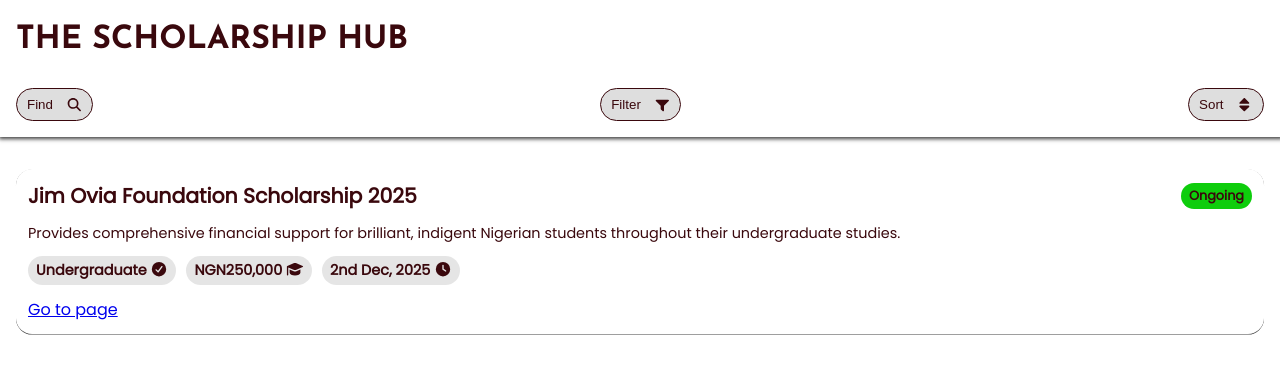
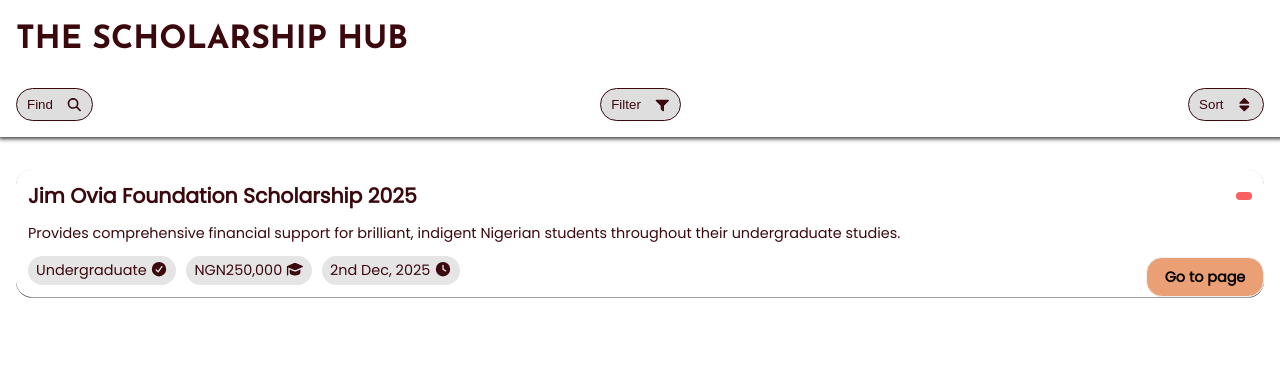
Before and after one commit to Uriri-007/Scholarship-Hub, a React (Vite) app: page /scholarships in a window 1280 px wide. Shown: the top 374 px of the page. Built offline with nearby package versions, Linux system fonts and the light colour scheme; no server answers.

Commit message:
Some modifications

```diff
--- a/src/App.css
+++ b/src/App.css
@@ -4,6 +4,9 @@
   --action-btn-bg-color: #b8b8b875;
   --features-bg-color: #ddddddc1;
   --open-bg-color: #0ecd0c;
+  --upcoming-bg-color: #3ba0ffca;
+  --closed-bg-color: #fa4343d9;
+  --apply-link-bg-color: #e4834bc5;
 }
 
 * {
@@ -54,6 +57,7 @@
   border-radius: 4rem;
   background-color: var(--action-btn-bg-color);
   color: var(--main-ft-color);
+  cursor: pointer;
 }
 
 main {
@@ -67,6 +71,7 @@
   display: flex;
   flex-direction: column;
   gap: 12px;
+  position: relative;
 }
 
 div.title > h2 {
@@ -86,13 +91,21 @@
   background-color: var(--open-bg-color);
 }
 
+span.status.upcoming {
+  background-color: var(--upcoming-bg-color);
+}
+
+span.status.closed {
+  background-color: var(--closed-bg-color);
+}
+
 p.description {
   font-size: 0.9rem;
 }
 
 div.features {
   font-size: 0.9rem;
-  font-weight: 600;
+  font-weight: 500;
   display: flex;
   flex-wrap: wrap;
   gap: 10px;
@@ -103,3 +116,33 @@
   padding: 4px 8px;
   border-radius: 16px;
 }
+
+a.apply:link {
+  display: flex;
+  align-items: center;
+  justify-content: center;
+  height: 40px;
+  width: calc(100px + 2ch);
+  text-decoration: none;
+  color: #000;
+  padding: 5px 10px;
+  border-radius: 1rem;
+  position: absolute;
+  right: 0;
+  bottom: 0;
+  cursor: pointer;
+  background-color: var(--apply-link-bg-color);
+  font-size: 0.9rem;
+  font-weight: 600;
+  border: 1px ridge;
+  transition: all 0.2s;
+}
+
+a.apply:visited {
+  background-color: #d9a98ec5;
+}
+
+a.apply:hover {
+  border: 3px double;
+  box-shadow: -0.4px -0.4px 0.4px var(--box-shadow-color);
+}
--- a/src/components/Scholarships.jsx
+++ b/src/components/Scholarships.jsx
@@ -1,33 +1,41 @@
-import { useState, useEffect} from "react"
-import { FontAwesomeIcon } from '@fortawesome/react-fontawesome';
-import { faClock, faGraduationCap, faCheckCircle } from '@fortawesome/free-solid-svg-icons';
+import { useState, useEffect } from "react";
+import { FontAwesomeIcon } from "@fortawesome/react-fontawesome";
+import {
+    faClock,
+    faGraduationCap,
+    faCheckCircle
+} from "@fortawesome/free-solid-svg-icons";
 import clsx from "clsx";
-import axios from "axios"
+import axios from "axios";
 
 export default function Scholarships(props) {
-  const [data, setData] = useState(null)
-  const [loading, setLoading] = useState(false)
-  const [error, setError] = useState(null)
+    const [data, setData] = useState(null);
+    const [loading, setLoading] = useState(false);
+    const [error, setError] = useState(null);
 
-  const BASE_ID = import.meta.env.VITE_AIRTABLE_BASE_ID
-  const AIRTABLE_PAT = import.meta.env.VITE_AIRTABLE_PAT
-  const TABLE_ID = import.meta.env.VITE_AIRTABLE_TABLE_ID
-  const API_URL = `https://api.airtable.com/v0/${BASE_ID}/${TABLE_ID}`
+    const BASE_ID = import.meta.env.VITE_AIRTABLE_BASE_ID;
+    const AIRTABLE_PAT = import.meta.env.VITE_AIRTABLE_PAT;
+    const TABLE_ID = import.meta.env.VITE_AIRTABLE_TABLE_ID;
+    const API_URL = `https://api.airtable.com/v0/${BASE_ID}/${TABLE_ID}`;
 
     useEffect(() => {
-    axios.get(API_URL, {
+        setLoading(true);
+        axios
+            .get(API_URL, {
                 headers: {
-            Authorization: `Bearer ${AIRTABLE_PAT}`,
-        },
+                    Authorization: `Bearer ${AIRTABLE_PAT}`
+                }
             })
             .then(response => {
-        setData(response[0].fields.Sponsor)
-        alert("true")
-        return
+                setData(response);
+                setLoading(false);
+                alert(data.records[0].id)
+                return;
             })
             .catch(err => {
-        setError(err)
-        return
+                setError(err);
+                setLoading(false);
+                return;
             });
     }, []);
 
@@ -35,20 +43,41 @@
         <main>
             <div className="scholarship">
                 <div className="title">
-          <h2>Jim Ovia Foundation Scholarship 2025 <span className="status open">Ongoing</span></h2>
+                    <h2>
+                        Jim Ovia Foundation Scholarship 2025
+                        <span className="status closed">
+                            { data && "Yeah" }
+                        </span>
+                    </h2>
                 </div>
 
-        <p className="description">Provides comprehensive financial support for brilliant, indigent Nigerian students throughout their undergraduate studies.</p>
+                <p className="description">
+                    Provides comprehensive financial support for brilliant,
+                    indigent Nigerian students throughout their undergraduate
+                    studies.
+                </p>
 
                 <div className="features">
-          <span>Undergraduate <FontAwesomeIcon icon={faCheckCircle}/></span>
-          <span>NGN250,000 <FontAwesomeIcon icon={faGraduationCap}/></span>
-          <span>2nd Dec, 2025 <FontAwesomeIcon icon={faClock}/></span>
+                    <span>
+                        Undergraduate <FontAwesomeIcon icon={faCheckCircle} />
+                    </span>
+                    <span>
+                        NGN250,000 <FontAwesomeIcon icon={faGraduationCap} />
+                    </span>
+                    <span>
+                        2nd Dec, 2025 <FontAwesomeIcon icon={faClock} />
+                    </span>
                 </div>
 
-        <a className="apply" href="https://jimoviafoundation.org/2025-jim-ovia-scholarship-application-new-applicants/" rel="noopener noreferrer" target="_blank">Go to page</a>
+                <a
+                    className="apply"
+                    href="https://jimoviafoundation.org/2025-jim-ovia-scholarship-application-new-applicants/"
+                    rel="noopener noreferrer"
+                    target="_blank"
+                >
+                    Go to page
+                </a>
             </div>
         </main>
-    )
-
+    );
 }
```
Lines whose indentation alone changed are shown as unchanged.
